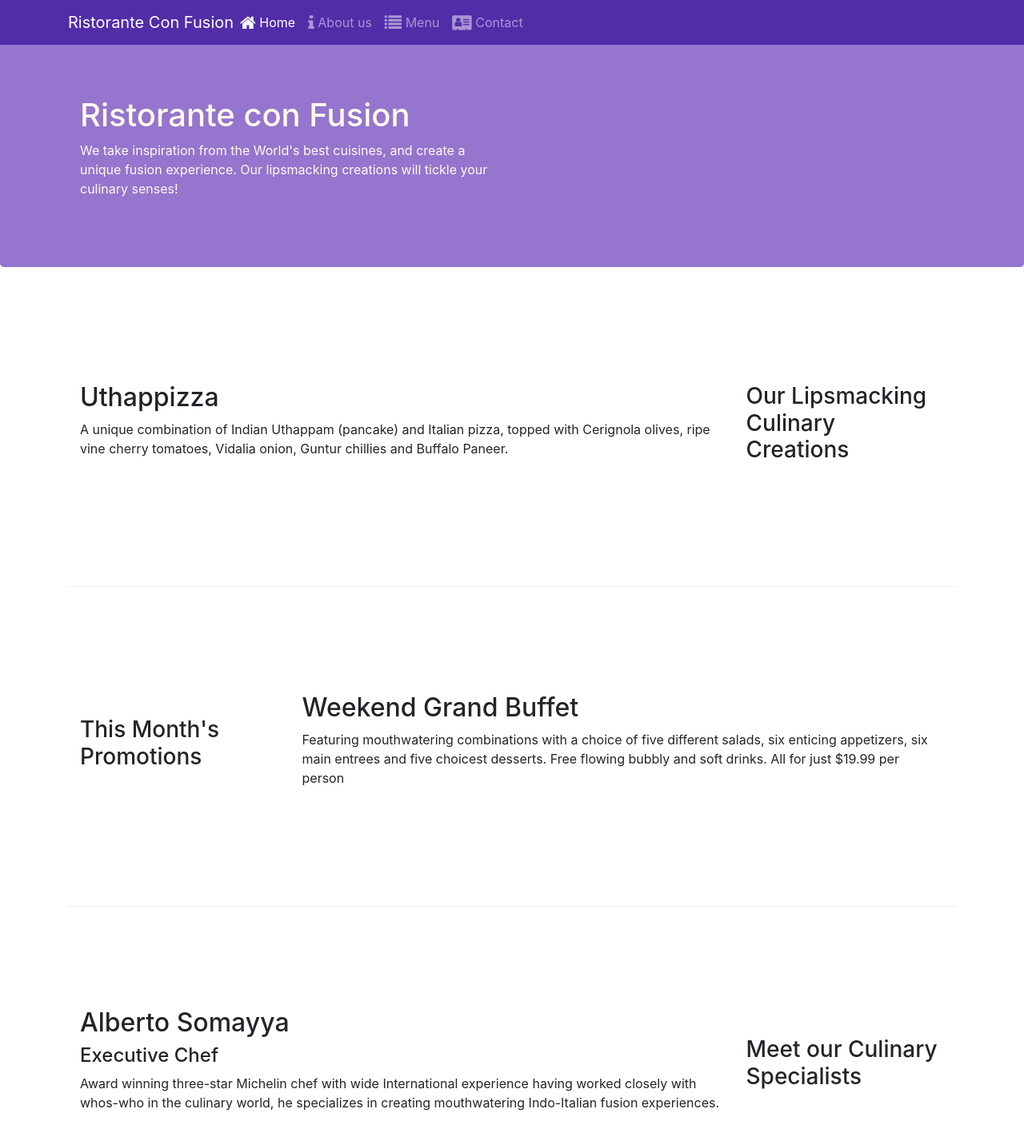
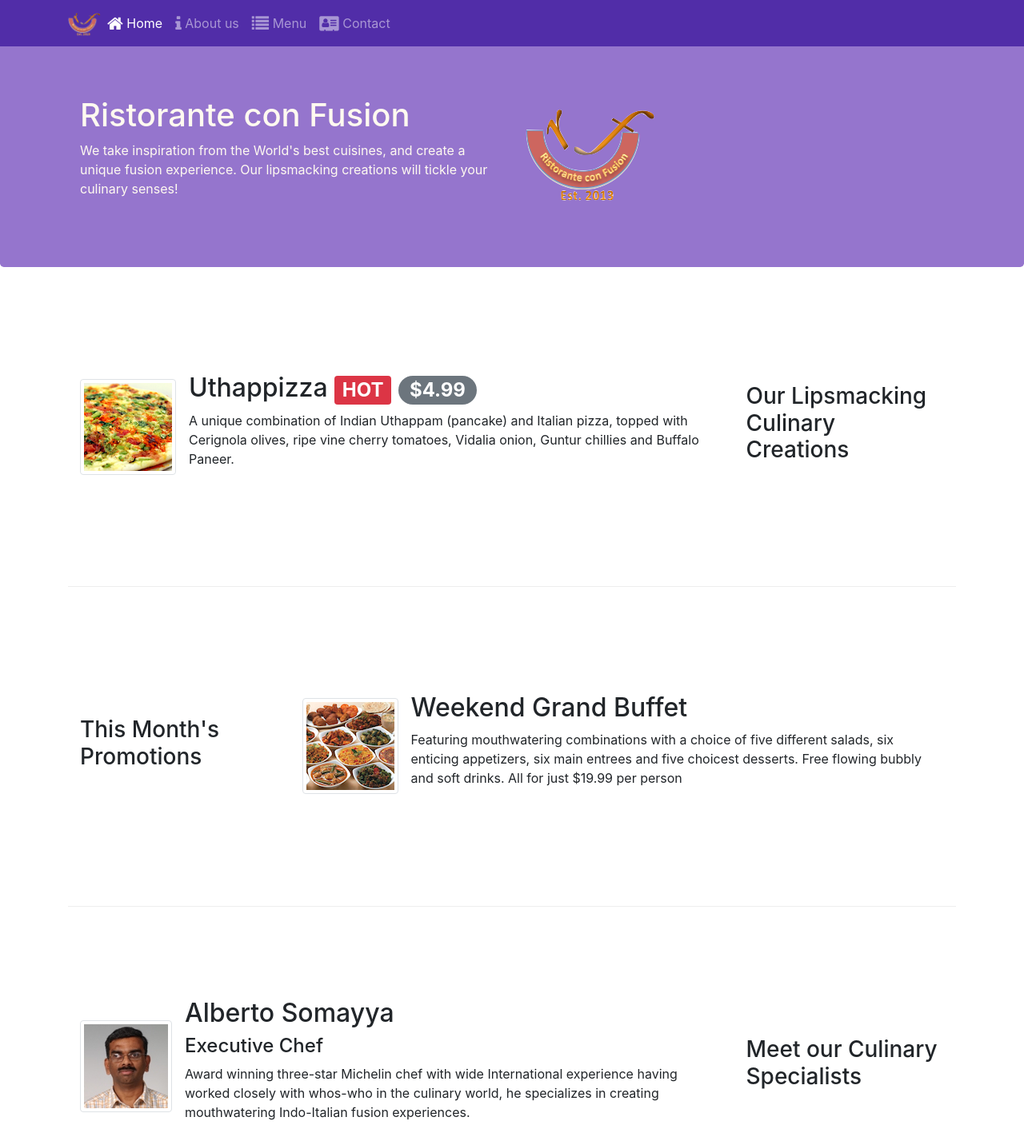
Before and after one commit to ticflay/BootStrap-course, a website: page index.html in a window 1280 px wide. Shown: the top 1422 px of the page at 80% size. Drawn offline with nearby package versions, Linux system fonts and the light colour scheme.

Commit message:
alerting users

```diff
--- a/index.html
+++ b/index.html
@@ -26,7 +26,7 @@
             <button class = "navbar-toggler" type = "button" data-toggle="collapse" data-target = "#Navbar"> <!-- #navbar points to the other element wich is going to be the card(the element has this id)-->
                 <span class ="navbar-toggler-icon"></span>
             </button>
-            <a class = "navbar-brand mr-auto" href="#">Ristorante Con Fusion</a> <!--allows to display some info as a abrand info ex logo of company-->
+            <a class = "navbar-brand mr-auto" href="#"><img src="img/logo.png" height="30" width="41"></a> <!--allows to display some info as a abrand info ex logo of company-->
             <div class = "collapse navbar-collapse" id="Navbar">
                 <ul class = "navbar-nav mr-auto"> <!--navbar-nav will help to define the set of links that will be included and the links wil be displayed horizontally||the mr-auto specify the right margin, is avalieble in bootstrap (the content will be pushed as left as possible)-->
                     <li class = "nav-item active"><a class = "nav-link" href = "#"><span class = "fa fa-home fa-lg"></span> Home</a></li> <!-- the active class makes that when you're on that page that link will be highlighted -->
@@ -46,7 +46,8 @@
                     <h1>Ristorante con Fusion</h1>
                     <p>We take inspiration from the World's best cuisines, and create a unique fusion experience. Our lipsmacking creations will tickle your culinary senses!</p>
                 </div>
-                <div class = "col-12 col-sm"> <!-- this will get the remaining 6 colums-->
+                <div class = "col-12 col-sm align-self-center"> <!-- this will get the remaining 6 colums-->
+                    <img src="img/logo.png" class ="img-fluid">
                 </div>
             </div>
         </div>
@@ -58,8 +59,14 @@
                 <h3>Our Lipsmacking Culinary Creations</h3>
             </div>
             <div class = "col col-sm order-sm-first col-md">
-                <h2>Uthappizza</h2>
-                <p class = "d-none d-sm-block">A unique combination of Indian Uthappam (pancake) and Italian pizza, topped with Cerignola olives, ripe vine cherry tomatoes, Vidalia onion, Guntur chillies and Buffalo Paneer.</p>
+                <div class = "media">
+                    <img class = "d-flex mr-3 img-thumbnail align-self-center" src="img/uthappizza.png" alt = "uthappizza">
+                    <div class = "media-body">
+                        <h2 class = "mt-0">Uthappizza <span class = "badge badge-danger">HOT</span> <span class = "badge badge-pill badge-secondary">$4.99</span></h2>
+                        <p class = "d-none d-sm-block">A unique combination of Indian Uthappam (pancake) and Italian pizza, topped with Cerignola olives, ripe vine cherry tomatoes, Vidalia onion, Guntur chillies and Buffalo Paneer.</p>
+
+                    </div>
+                </div>
             </div>
         </div>
 
@@ -69,8 +76,13 @@
                 <h3>This Month's Promotions</h3>
             </div>
             <div class = "col col-sm col-md">
-                <h2>Weekend Grand Buffet</h2>
-                <p class = "d-none d-sm-block"> Featuring mouthwatering combinations with a choice of five different salads, six enticing appetizers, six main entrees and five choicest desserts. Free flowing bubbly and soft drinks. All for just $19.99 per person </p>
+                <div class = "media">
+                    <img class = "d-flex mr-3 img-thumbnail align-self-center" src="img/buffet.png" alt = "Weekend Grand Buffet">
+                    <div class = "media-body">
+                        <h2 class = "mt-0">Weekend Grand Buffet</h2>
+                        <p class = "d-none d-sm-block"> Featuring mouthwatering combinations with a choice of five different salads, six enticing appetizers, six main entrees and five choicest desserts. Free flowing bubbly and soft drinks. All for just $19.99 per person </p>
+                    </div>
+                </div>
             </div>
         </div>
 
@@ -79,9 +91,14 @@
                 <h3>Meet our Culinary Specialists</h3>
             </div>
             <div class = "col col-sm order-sm-first col-md">
-                <h2>Alberto Somayya</h2>
-                <h4>Executive Chef</h4>
-                <p class = "d-none d-sm-block">Award winning three-star Michelin chef with wide International experience having worked closely with whos-who in the culinary world, he specializes in creating mouthwatering Indo-Italian fusion experiences. </p>
+                <div class = "media">
+                    <img class = "d-flex mr-3 img-thumbnail align-self-center" src="img/alberto.png" alt = "Alberto Somayya">
+                    <div class = "media-body">
+                        <h2 class = "mt-0">Alberto Somayya</h2>
+                        <h4>Executive Chef</h4>
+                        <p class = "d-none d-sm-block">Award winning three-star Michelin chef with wide International experience having worked closely with whos-who in the culinary world, he specializes in creating mouthwatering Indo-Italian fusion experiences. </p>
+                    </div>
+                </div>
             </div>
         </div>
     </div>
```
Also changed, not shown: aboutus.html (+3 -2 lines), contactus.html (+3 -2 lines), img/alberto.png (added), img/buffet.png (added), img/logo.png (added), img/uthappizza.png (added), 1 other file.
